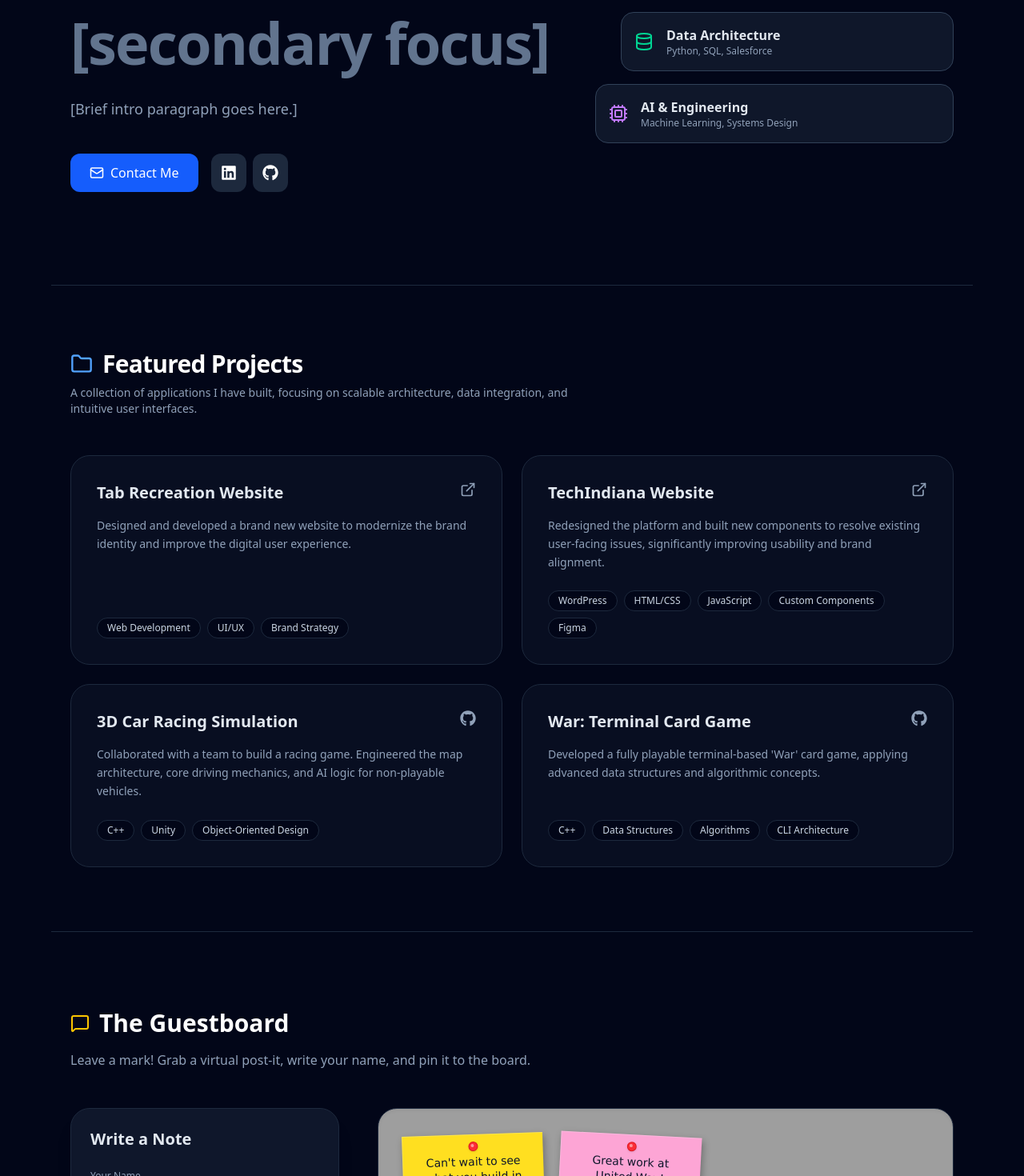
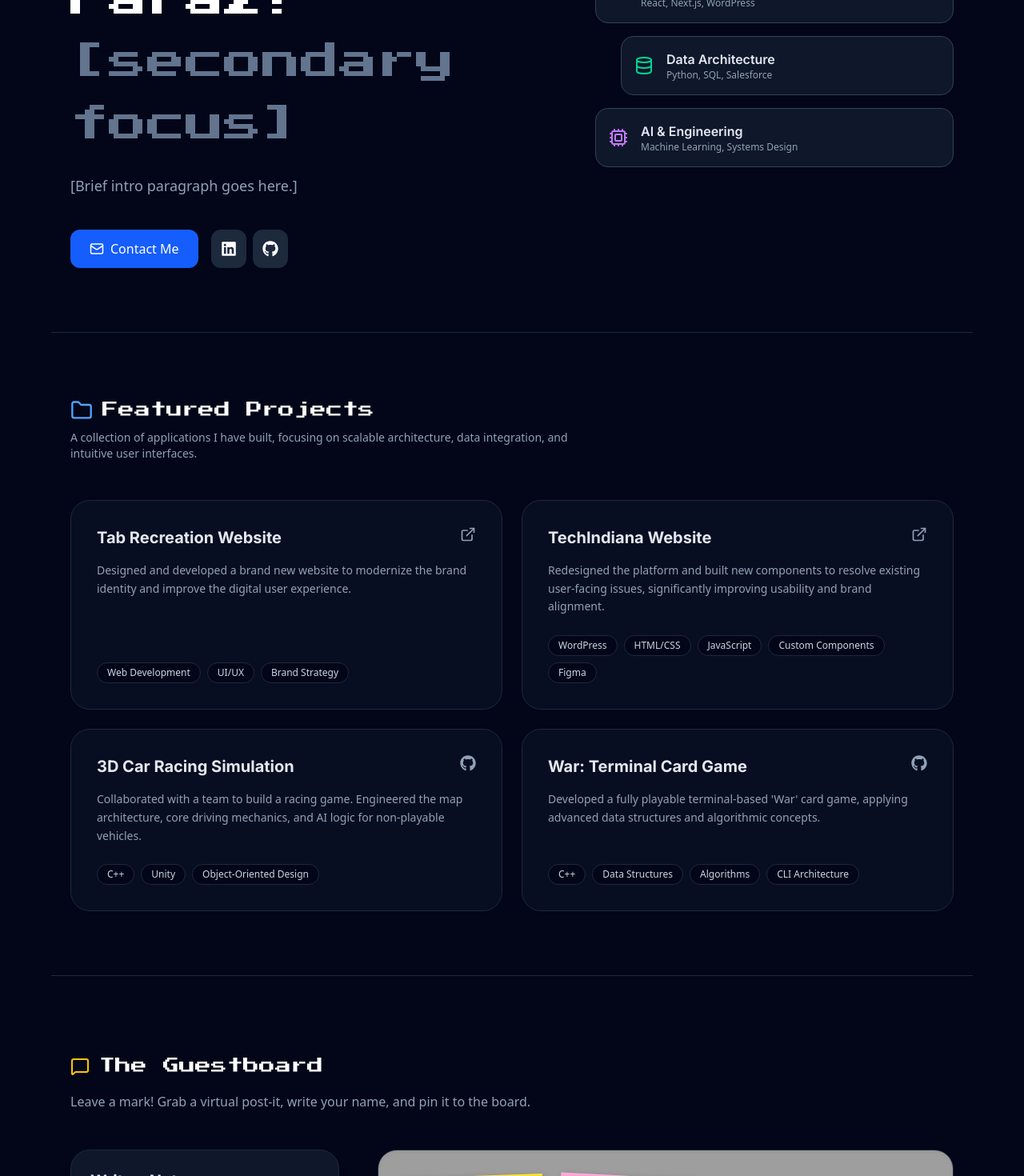
Before and after one commit to farazfayyaz/portfolio-2026, a Next.js app: page / in a window 1280 px wide. Shown: the part 300-1770 px from the top of the page at 80% size. Built offline with nearby package versions, Linux system fonts and the light colour scheme; grey boxes are pictures that could not be loaded.

Commit message:
changes to fonts and other headings

```diff
--- a/src/app/globals.css
+++ b/src/app/globals.css
@@ -1 +1,6 @@
 @import "tailwindcss";
+
+@theme {
+  --font-press-start: var(--font-ps2), cursive;
+  --font-inter: var(--font-inter-var), sans-serif;
+}
--- a/src/app/layout.js
+++ b/src/app/layout.js
@@ -5,11 +5,11 @@ import { Press_Start_2P, Inter } from "next/font/google" // import fonts from Go
 const pressStart = Press_Start_2P({
   weight: '400',
   subsets: ['latin'],
-  variable: '--font-press-start', // This creates a CSS variable we can use in Tailwind
+  variable: '--font-ps2',
 })
 
 // configure standard font
-const inter = Inter({ subsets: ['latin'] })
+const inter = Inter({ subsets: ['latin'], variable: '--font-inter-var' })
 
 export const metadata = {
   title: "Faraz's Portfolio Website",
@@ -20,9 +20,9 @@ export default function RootLayout({ children }) {
   return (
     <html
       lang="en"
-      className={`${pressStart.variable} scroll-smooth`}
+      className={`${pressStart.variable} ${inter.variable} scroll-smooth`}
     >
-      <body className="${inter.className} bg-slate-950 text-slate-200">
+      <body className={`${inter.className} bg-slate-950 text-slate-200`}>
         {children}
       </body>
     </html>
--- a/src/components/education.jsx
+++ b/src/components/education.jsx
@@ -18,7 +18,7 @@ export default function Education() {
   return (
     <section className="w-full">
       <div className="mb-10">
-        <h2 className="text-3xl font-bold text-white tracking-tight flex items-center gap-3">
+        <h2 className="text-xl font-press-start text-white leading-relaxed flex items-center gap-3">
           <GraduationCap className="text-emerald-400" size={28} /> Academic Foundation
         </h2>
         <p className="text-slate-400 mt-2 text-sm">My formal training in computer science and advanced engineering.</p>
@@ -36,7 +36,7 @@ export default function Education() {
 
           {/* Top Content: School, Degree, Location, Description */}
           <div className="relative z-10 mb-8">
-            <h3 className="font-bold text-2xl text-slate-100 mb-1">DePaul University</h3>
+            <h3 className="font-inter font-bold text-2xl text-slate-100 mb-1">DePaul University</h3>
             <p className="text-emerald-400 font-medium mb-3">M.S. & B.S. in Computer Science</p>
             <div className="flex items-center gap-2 text-slate-400 text-sm mb-6">
               <span className="flex items-center gap-1"><MapPin size={14}/> Chicago, IL</span>
@@ -62,7 +62,7 @@ export default function Education() {
 
           {/* Top Content: School, Degree, Location, Description */}
           <div className="relative z-10 mb-8">
-            <h3 className="font-bold text-2xl text-slate-100 mb-1">Ivy Tech Community College</h3>
+            <h3 className="font-inter font-bold text-2xl text-slate-100 mb-1">Ivy Tech Community College</h3>
             <p className="text-blue-400 font-medium mb-3">A.S. in Computer Science</p>
             <div className="flex items-center gap-2 text-slate-400 text-sm mb-6">
               <span className="flex items-center gap-1"><MapPin size={14}/> Indianapolis, IN</span>
--- a/src/components/experience.jsx
+++ b/src/components/experience.jsx
@@ -34,7 +34,7 @@ export default function Experience() {
 
       {/* Section Header */}
       <div className="mb-12">
-        <h2 className="text-3xl font-bold text-white tracking-tight flex items-center gap-3">
+        <h2 className="text-xl font-press-start text-white leading-relaxed flex items-center gap-3">
           <Briefcase className="text-blue-400" size={28} /> Professional Journey
         </h2>
         <p className="text-slate-400 mt-2 text-sm">
@@ -57,7 +57,7 @@ export default function Experience() {
             <div className="bg-slate-900/40 p-6 rounded-2xl border border-slate-800/60 hover:border-slate-700 transition-all duration-300">
               <div className="flex flex-col sm:flex-row sm:items-center justify-between gap-2 mb-4">
                 <div>
-                  <h3 className="text-lg font-bold text-slate-100 group-hover:text-blue-400 transition-colors">{item.role}</h3>
+                  <h3 className="font-inter text-lg font-bold text-slate-100 group-hover:text-blue-400 transition-colors">{item.role}</h3>
                   <p className="text-sm text-slate-400 font-medium">{item.company}</p>
                 </div>
                 <span className="inline-flex items-center gap-1.5 text-xs font-semibold text-slate-500 bg-slate-950 px-3 py-1 rounded-full border border-slate-800 h-fit w-fit">
--- a/src/components/guestbook.jsx
+++ b/src/components/guestbook.jsx
@@ -43,7 +43,7 @@ export default function Guestbook() {
 
       {/* Streamlined Header */}
       <div className="mb-12">
-        <h2 className="text-3xl font-bold text-white mb-4 flex items-center gap-3">
+        <h2 className="text-xl font-press-start text-white mb-4 leading-relaxed flex items-center gap-3">
           <MessageSquare className="text-yellow-400" /> The Guestboard
         </h2>
         <p className="text-slate-400 max-w-xl">
@@ -55,7 +55,7 @@ export default function Guestbook() {
 
         {/* Form Container */}
         <div className="bg-slate-900 border border-slate-800 p-6 rounded-3xl sticky top-24 shadow-xl">
-          <h3 className="font-bold text-xl text-slate-200 mb-6">Write a Note</h3>
+          <h3 className="font-inter font-bold text-xl text-slate-200 mb-6">Write a Note</h3>
           <form onSubmit={handleAddNote} className="space-y-4">
             <div>
               <label className="block text-xs font-medium text-slate-400 mb-1">Your Name</label>
--- a/src/components/hero.jsx
+++ b/src/components/hero.jsx
@@ -16,7 +16,7 @@ export default function Hero () {
                     </div>
 
                     {/* Main Headline */}
-                    <h1 className='text-5xl md:text-7xl font-extrabold tracking-tight text-white leading-tight'>
+                    <h1 className='text-3xl md:text-5xl font-press-start text-white leading-relaxed'>
                         Hi, I'm Faraz! <br/>
                         <span className='text-slate-500'>
                             [secondary focus]
--- a/src/components/projects.jsx
+++ b/src/components/projects.jsx
@@ -40,7 +40,7 @@ export default function Projects() {
 
       {/* Section Header */}
       <div className="mb-12">
-        <h2 className="text-3xl font-bold text-white tracking-tight flex items-center gap-3">
+        <h2 className="text-xl font-press-start text-white leading-relaxed flex items-center gap-3">
           <Folder className="text-blue-400" size={28} /> Featured Projects
         </h2>
         <p className="text-slate-400 mt-2 text-sm max-w-2xl">
@@ -59,7 +59,7 @@ export default function Projects() {
             {/* Top Half: Text Content */}
             <div>
               <div className="flex justify-between items-start mb-4">
-                <h3 className="text-xl font-bold text-slate-200 group-hover:text-blue-400 transition-colors">
+                <h3 className="font-inter text-xl font-bold text-slate-200 group-hover:text-blue-400 transition-colors">
                   {project.title}
                 </h3>
                 <div className="flex gap-3 text-slate-400">
--- a/src/components/skillcard.jsx
+++ b/src/components/skillcard.jsx
@@ -15,7 +15,7 @@ export default function SkillCard({ title, description, icon }) {
 
           {/* render the text props here */}
           <div>
-            <h3 className="font-semibold text-slate-200">{title}</h3>
+            <h3 className="font-inter font-semibold text-slate-200">{title}</h3>
             <p className="text-xs text-slate-400">{description}</p>
           </div>
 
```
Also changed, not shown: src/components/aboutme.jsx (+4 -4 lines), src/components/playerstats.jsx (+4 -4 lines).
